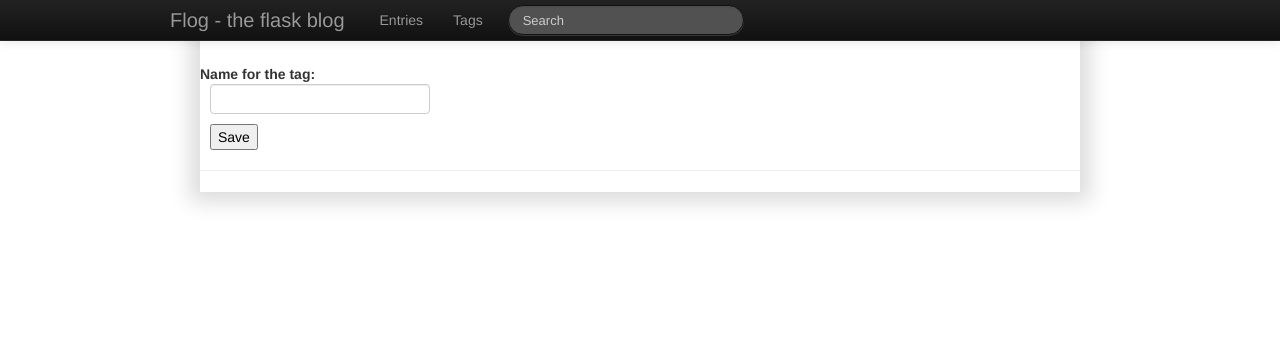
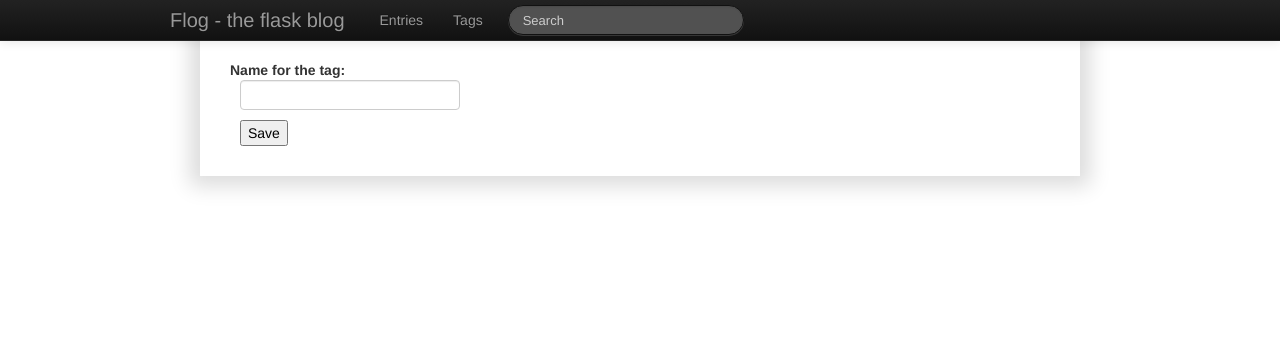
Before and after one commit to jpknie/flog, a Flask app: page /add_tag in a window 1280 px wide. Shown: the top 341 px of the page. Run offline with Flask 2, Linux system fonts and the light colour scheme; a user stored in the database is signed in.

Commit message:
Put the entry and tag editor inside content div too.

```diff
--- a/app/templates/entry_editor.html
+++ b/app/templates/entry_editor.html
@@ -1,7 +1,6 @@
 {% extends 'base.html' %}
-<br>
 {% block content %}
-    <br>
+    <div class="content">
     <form action="" method="post" class="form">
     {{ form.csrf_token }}
       <dl>
@@ -22,4 +21,5 @@
     </ul>
     {% endif %}
     {% endwith %}
+</div>
 {% endblock %}
--- a/app/templates/tag_editor.html
+++ b/app/templates/tag_editor.html
@@ -1,7 +1,6 @@
 {% extends 'base.html' %}
-<br>
 {% block content %}
-    <br>
+<div class="content">
     <form action="" method="post" class="form">
     {{ form.csrf_token }}
       <dl>
@@ -10,7 +9,6 @@
         <dd><input type=submit value="Save">
       </dl>
     </form>
-    <hr>
     {% with messages = get_flashed_messages() %}
     {% if messages %}
     <ul>
@@ -20,4 +18,5 @@
     </ul>
     {% endif %}
     {% endwith %}
+</div>
 {% endblock %}
```
